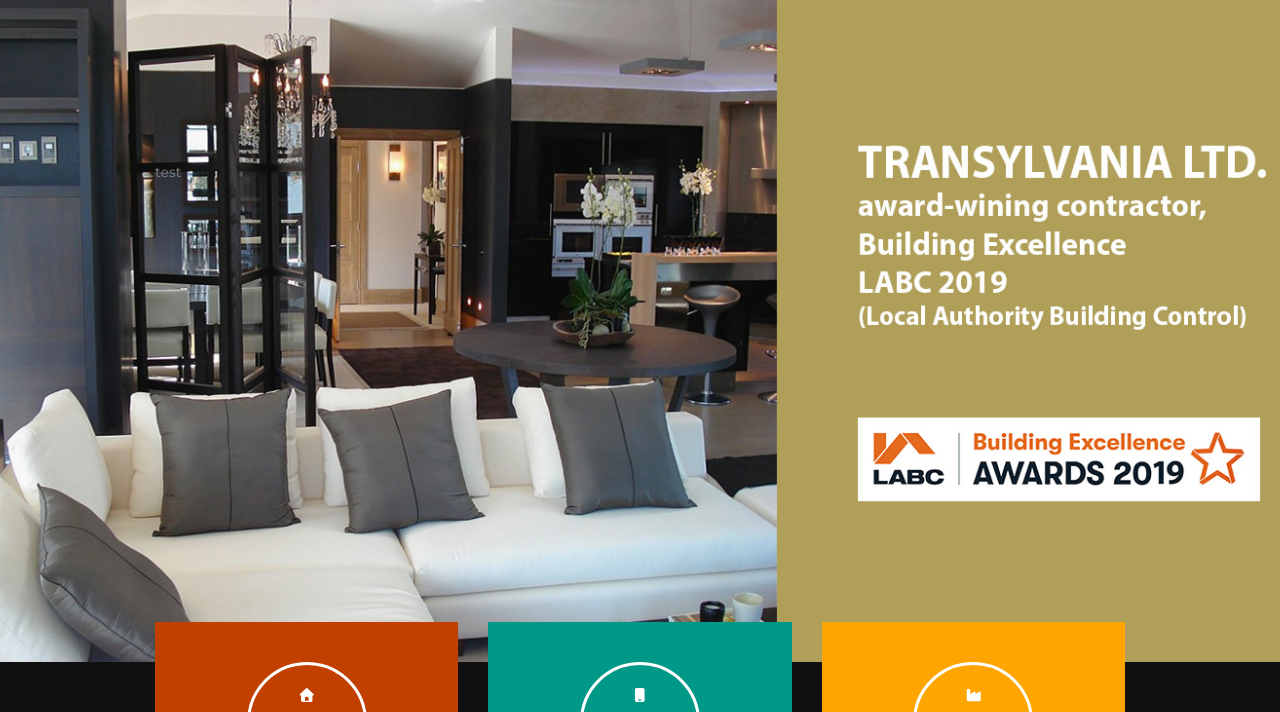
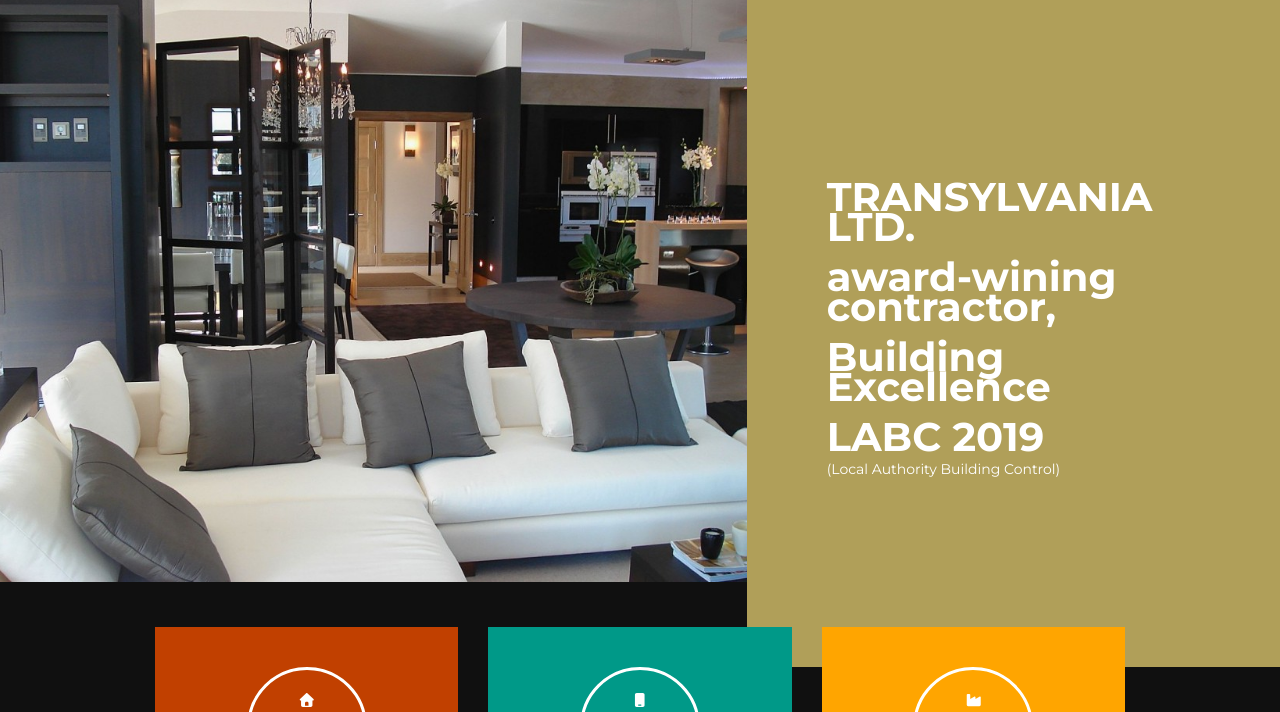
Before and after one commit to florianipate/transylvania, a plain HTML site: page index.html in a window 1280 px wide. Shown: the part 88-800 px from the top of the page. Drawn offline with Linux system fonts and the light colour scheme; some packages are replaced by stand-ins of ours.

Commit message:
review hero section

```diff
--- a/css/style.css
+++ b/css/style.css
@@ -146,7 +146,7 @@ img {
 }
 
 /* home section */
-#home {
+/* #home {
   background: url('../images/transylvania_ltd_home_page_hero_mobile.jpg') no-repeat;
   background-size: cover;
   background-position: center;
@@ -156,11 +156,23 @@ img {
   display:flex;
   flex-direction: column;
   align-items: flex-end;
+} */
+#home .hero-right{
+  background-color: #b09f59;
+  height: 100%;
+  padding-left: 0;
+  min-height: 300px;
+  padding: 180px 80px;
+  color: #ffffff;
+
 }
-#home.container{
-  display: flex;
-  flex-direction: column;
-  align-items: flex-end;
+#home .hero-left{
+  background: url('../images/transylvania_ltd_home_page_hero_left_1.jpg') no-repeat;
+  background-size: cover;
+  background-position: center;
+ min-height: 300px;
+  padding-top: 180px;
+
 }
 #home h1,
 #home h3 {
@@ -168,19 +180,23 @@ img {
   font-size: 40px;
 }
 @media screen and (min-width:567px){
-  #home {
-    background: url('../images/transylvania_ltd_home_page_hero_tablet.jpg') no-repeat;
+  #home .hero-left{
     background-size: cover;
     background-position: center;
     min-height: 390px;
   }
+  #home .hero-right{
+    min-height: 390px;
+  }
 }
 @media screen and (min-width:1010px){
-  #home{
-    background: url('../images/transylvania_ltd_home_page_hero.jpg') no-repeat;
-    min-height: 680px;
+  #home .hero-left{
+    min-height: 600px;
     background-size: cover;
     background-position: center;
+  }
+  #home .hero-right{
+    min-height: 600px;
   }
 }
 
--- a/index.html
+++ b/index.html
@@ -47,8 +47,18 @@
 </div>
 <!-- home section -->
 <div id="home">
-	<div class="container">
-		test
+	<div class="container-fluid">
+		<div class="row">
+			<div class="col-md-7 hero-left">
+			</div>
+			<div class="col-md-5 hero-right">
+				<h1>TRANSYLVANIA LTD.</h1>
+				<h3>award-wining contractor,</h3>
+				<h3>Building Excellence </h3>
+				<h3>LABC 2019</h3>
+				<h5>(Local Authority Building Control)</h5>
+			</div>
+		</div>
 	</div>
 </div>
 
```
Also changed, not shown: images/transylvania_ltd_home_page_hero_left_1.jpg (added), 1 other file.
